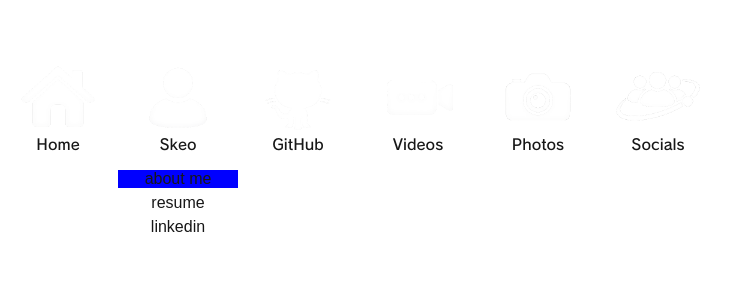
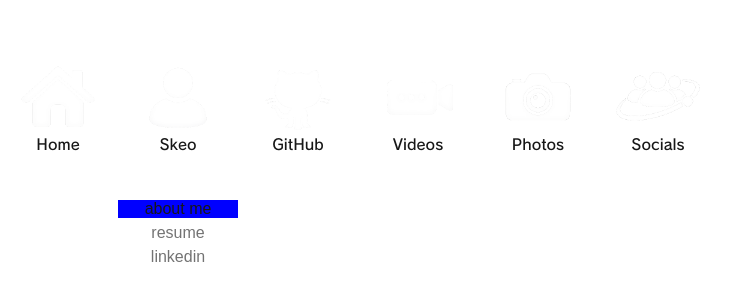
Before and after one commit to skeoswf/skeo-ps3, a Next.js app in the folder skeo-page-ps3/: page / in a window 1280 px wide. Shown: the part 200-500 px from the top of the page, without its empty margins (258-988 px from the left). Built offline with nearby package versions, Linux system fonts and the light colour scheme.

Commit message:
COMPLETE vertical icon logic loadsecondxmb: add active item ref to measure height for css variable restructured and organized css added activesubitem reference to page.js and passed it to LoadSecondXMB component updated css variable --sub-step based on active sub item height plus gap

```diff
--- a/skeo-page-ps3/components/secondary_array.js
+++ b/skeo-page-ps3/components/secondary_array.js
@@ -1,4 +1,4 @@
-function LoadSecondXMB({ iconObj, mode = "below" }) {
+function LoadSecondXMB({ iconObj, mode = "below", activeItemRef }) {
   if (!iconObj?.active) return null;
 
   const activeIdx = iconObj.items.findIndex((item) => item.active);
@@ -27,6 +27,7 @@ function LoadSecondXMB({ iconObj, mode = "below" }) {
       {belowItems.map((item) => (
         <div
           key={item.id}
+          ref={item.active ? activeItemRef : null}
           className={`sub-item ${item.active ? "active-sub-item" : ""}`}
         >
           <span className="sub-context-text">{item.title}</span>
--- a/skeo-page-ps3/src/app/globals.css
+++ b/skeo-page-ps3/src/app/globals.css
@@ -1,3 +1,7 @@
+/* =======================
+   FONTS
+======================= */
+
 @font-face {
   font-family: "ps3-font";
   src:
@@ -5,6 +9,10 @@
     url("/fonts/FOT-Rodin Pro DB.woff") format("woff");
   font-display: swap;
 }
+
+/* =======================
+   ROOT / THEME
+======================= */
 
 :root {
   --background: #ffffff;
@@ -21,6 +29,10 @@
     color-scheme: dark;
   }
 }
+
+/* =======================
+   GLOBAL RESET
+======================= */
 
 * {
   box-sizing: border-box;
@@ -47,7 +59,9 @@ a {
   text-decoration: none;
 }
 
-/* ---------- icons ---------- */
+/* =======================
+   MAIN ICONS (TOP ROW)
+======================= */
 
 .icon-square {
   width: 120px;
@@ -59,10 +73,10 @@ a {
 
   font-family: "ps3-font";
   font-size: 15px;
-  text-shadow: 0 0 8px rgb(255, 255, 255);
+  text-shadow: 0 0 8px rgba(255, 255, 255, 0.85);
 
   pointer-events: none;
-  -webkit-user-select: none;
+  user-select: none;
 }
 
 .icon-square-text {
@@ -70,7 +84,9 @@ a {
   pointer-events: none;
 }
 
-/* ---------- xmb layout ---------- */
+/* =======================
+   XMB LAYOUT ENGINE
+======================= */
 
 .XMB-container {
   position: relative;
@@ -81,15 +97,14 @@ a {
   margin-left: 20vw;
   padding-bottom: 150px;
 
-  /* fallbacks / positioning vars */
+  /* Geometry interface (JS-driven) */
   --active-x: 0px;
   --row-bottom: 120px;
+  --row-top: 0px;
 
-  /* sub-menu alignment */
+  /* Sub-menu geometry */
   --sub-step: 22px;
-  /* item height + gap (tune) */
   --sub-active-slot: 0;
-  /* 0 = first item under icon */
   --sub-active-idx: 0;
 }
 
@@ -98,42 +113,49 @@ a {
   flex-direction: row;
 }
 
+/* Sub-menu below active icon */
 .XMB-vertical {
   position: absolute;
   left: var(--active-x);
-  top: calc(var(--row-bottom) + 10px + (var(--sub-active-slot) * var(--sub-step)) - (var(--sub-active-idx) * var(--sub-step)));
-
+  top: calc(var(--row-bottom) + 40px);
   width: 120px;
   text-align: center;
 }
 
+/* Sub-menu above active icon */
 .XMB-vertical-above {
   position: absolute;
   left: var(--active-x);
-  top: calc(var(--row-top) - 10px);
-  /* 10px gap above the main icon row */
+  top: calc(var(--row-top) - 15px);
   width: 120px;
   text-align: center;
 
   transform: translateY(-100%);
-  /* anchor bottom at row-top */
 }
 
+/* =======================
+   SUB-ITEM STACKS
+======================= */
 
-/* ---------- sub-items ---------- */
-
-.sub-icon,
-.sub-above,
-.sub-main {
+.sub-icon {
   display: flex;
   flex-direction: column;
   gap: 6px;
 }
 
-.active-sub-item {
+/* Default dim state */
+.sub-item {
+  opacity: 0.6;
+  transition: opacity 120ms ease;
+}
+
+/* Active highlight */
+.sub-item.active-sub-item {
+  opacity: 1;
   background-color: blue;
 }
 
+/* Above-stack visual dim */
 .above-active {
   opacity: 0.6;
 }
--- a/skeo-page-ps3/src/app/page.js
+++ b/skeo-page-ps3/src/app/page.js
@@ -19,6 +19,8 @@ export default function Home() {
   // added reference to jsx for container.current and iconRefs.current. references strictly for dom measurements
   const containerRef = useRef(null);
   const iconRefs = useRef([]);
+  const activeSubItemRef = useRef(null);
+
 
   // measure where the active icon is, and store it in a CSS var on the container
   const updateVerticalPosition = useCallback(() => {
@@ -32,6 +34,15 @@ export default function Home() {
 
     const activeSubIdx = activeIcon.items.findIndex((item) => item.active);
     containerEl.style.setProperty("--sub-active-idx", `${Math.max(activeSubIdx, 0)}`);
+
+    const subEl = activeSubItemRef.current;
+    if (subEl) {
+      const h = subEl.getBoundingClientRect().height;
+
+      // gap between items in your CSS is 6px
+      containerEl.style.setProperty("--sub-step", `${h + 6}px`);
+    }
+
 
 
     const activeEl = iconRefs.current[activeIndex];
@@ -151,7 +162,12 @@ export default function Home() {
       {/* active + below items (rendered below the main icon row) */}
       <div className="XMB-vertical">
         {xmbIcons.map((icon) => (
-          <LoadSecondXMB key={icon.id} iconObj={icon} mode="below" />
+          <LoadSecondXMB
+            key={icon.id}
+            iconObj={icon}
+            mode="below"
+            activeItemRef={activeSubItemRef}
+          />
         ))}
       </div>
     </div>
```
